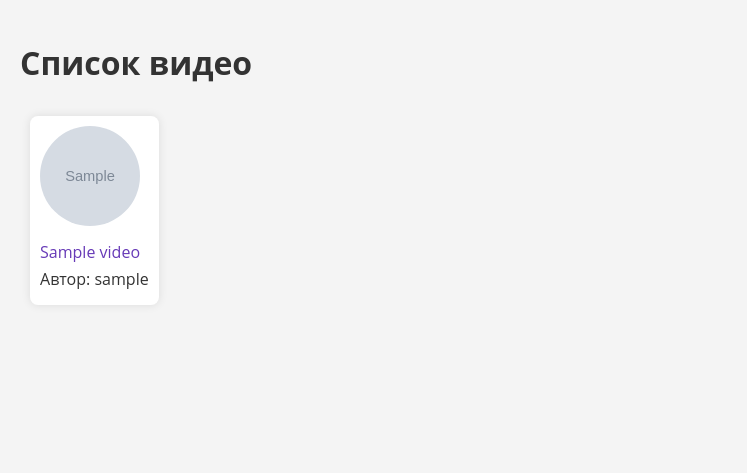
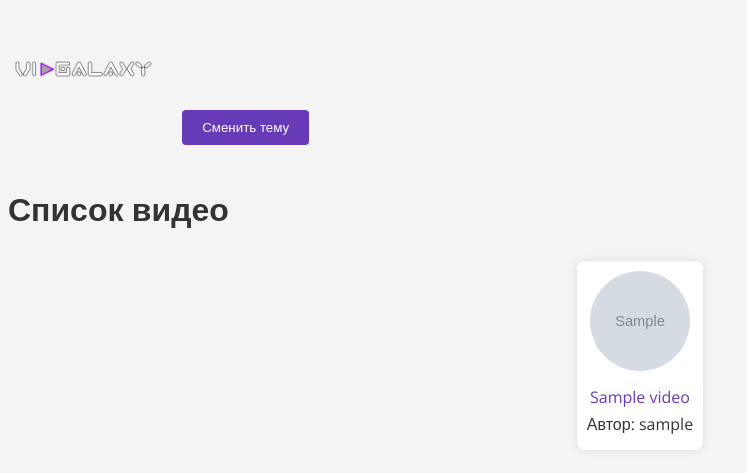
Before and after one commit to ANT920/VidGalaxy, a Flask app: page /videos in a window 1280 px wide. Shown: the top 473 px of the page, without its empty margins (0-747 px from the left). Run offline with Flask 3, Linux system fonts and the light colour scheme; tables that the repository leaves empty hold one stand-in row (values such as "Sample post"); grey boxes marked "Sample" are stand-in pictures.

Commit message:
Update videos.html

```diff
--- a/templates/videos.html
+++ b/templates/videos.html
@@ -3,18 +3,39 @@
 <head>
     <meta charset="UTF-8">
     <meta name="viewport" content="width=device-width, initial-scale=1.0">
-    <title>Видео</title>
+    <title>Список Видео</title>
+    <link rel="stylesheet" href="https://fonts.googleapis.com/css2?family=Open+Sans:wght@400;700&display=swap">
     <style>
-        body {
+        body.light-mode {
             font-family: 'Open Sans', sans-serif;
             background-color: #f4f4f4;
             color: #333;
-            margin: 0;
-            padding: 20px;
+        }
+        body.dark-mode {
+            font-family: 'Open Sans', sans-serif;
+            background-color: #1e1e1e;
+            color: #f4f4f4;
+        }
+        .logo {
+            width: 150px;
+            margin: 20px auto;
+        }
+        .theme-switcher {
+            cursor: pointer;
+            padding: 10px 20px;
+            background-color: #673AB7;
+            color: white;
+            border: none;
+            border-radius: 4px;
+            margin: 20px;
+        }
+        .theme-switcher:hover {
+            background-color: #5E35B1;
         }
         .video-container {
             display: flex;
             flex-wrap: wrap;
+            justify-content: center;
         }
         .video-item {
             margin: 10px;
@@ -22,6 +43,7 @@
             background-color: #fff;
             border-radius: 8px;
             box-shadow: 0 0 10px rgba(0, 0, 0, 0.1);
+            text-align: center;
         }
         .video-item img {
             width: 100px;
@@ -39,10 +61,16 @@
         }
     </style>
 </head>
-<body>
+<body class="light-mode">
+    <img src="static/logo.png" alt="Логотип VidGalaxy" class="logo">
+    <button class="theme-switcher" onclick="toggleTheme()">Сменить тему</button>
     <h1>Список видео</h1>
     <div class="video-container" id="videosContainer"></div>
     <script>
+        function toggleTheme() {
+            document.body.classList.toggle('dark-mode');
+            document.body.classList.toggle('light-mode');
+        }
         async function loadVideos() {
             const response = await fetch('/videos_data');
             const result = await response.json();
```
